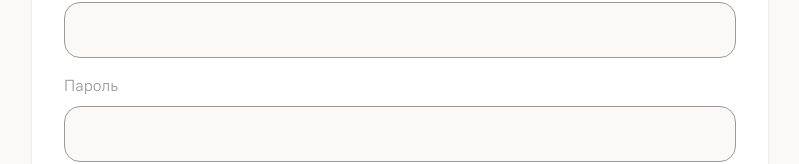
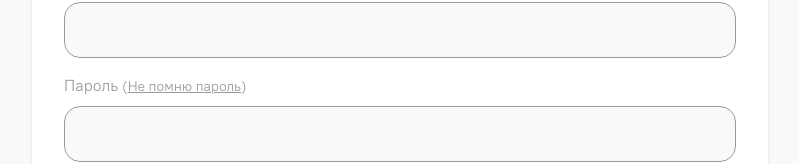
Before and after one commit to tough-dev-school/lms-frontend-v2, a Vue app: page /login in a window 1280 px wide. Both pictures are taken after a click on the button "Войти через пароль". Shown: the part 332-496 px from the top of the page, without its empty margins (240-1039 px from the left). Built offline with nearby package versions, Linux system fonts and the light colour scheme.

Commit message:
reset link added

```diff
--- a/src/components/VTextInput.vue
+++ b/src/components/VTextInput.vue
@@ -39,8 +39,10 @@
 
 <template>
   <label class="w-full">
-    <div v-if="label" class="mb-8 text-gray" data-testid="label">
-      {{ label }}
+    <div class="mb-8 text-gray empty:hidden" data-testid="label">
+      <slot name="label">
+        {{ label }}
+      </slot>
     </div>
     <input
       :type="type"
--- a/src/views/VLoginView.vue
+++ b/src/views/VLoginView.vue
@@ -81,7 +81,16 @@
     <template v-if="withPassword === true">
       <div class="flex flex-col gap-16">
         <VTextInput label="Логин" type="text" v-model="username" />
-        <VTextInput label="Пароль" type="password" v-model="password" />
+        <VTextInput type="password" v-model="password">
+          <template #label
+            >Пароль
+            <span class="text-sub">
+              (<RouterLink class="underline" :to="{ name: 'home' }"
+                >Не помню пароль</RouterLink
+              >)
+            </span></template
+          >
+        </VTextInput>
       </div>
       <div class="mt-32 flex flex-wrap gap-8">
         <VButton
```
